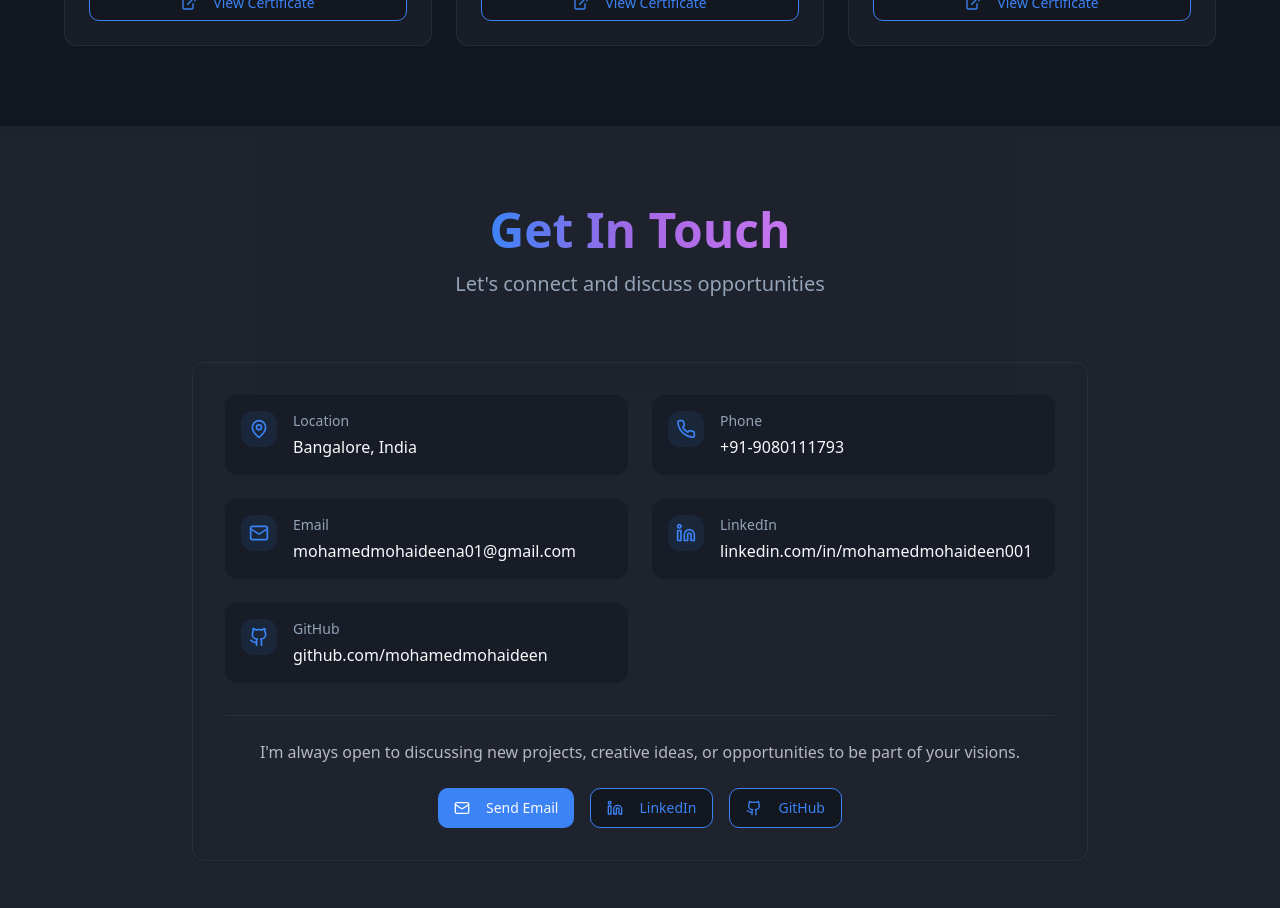
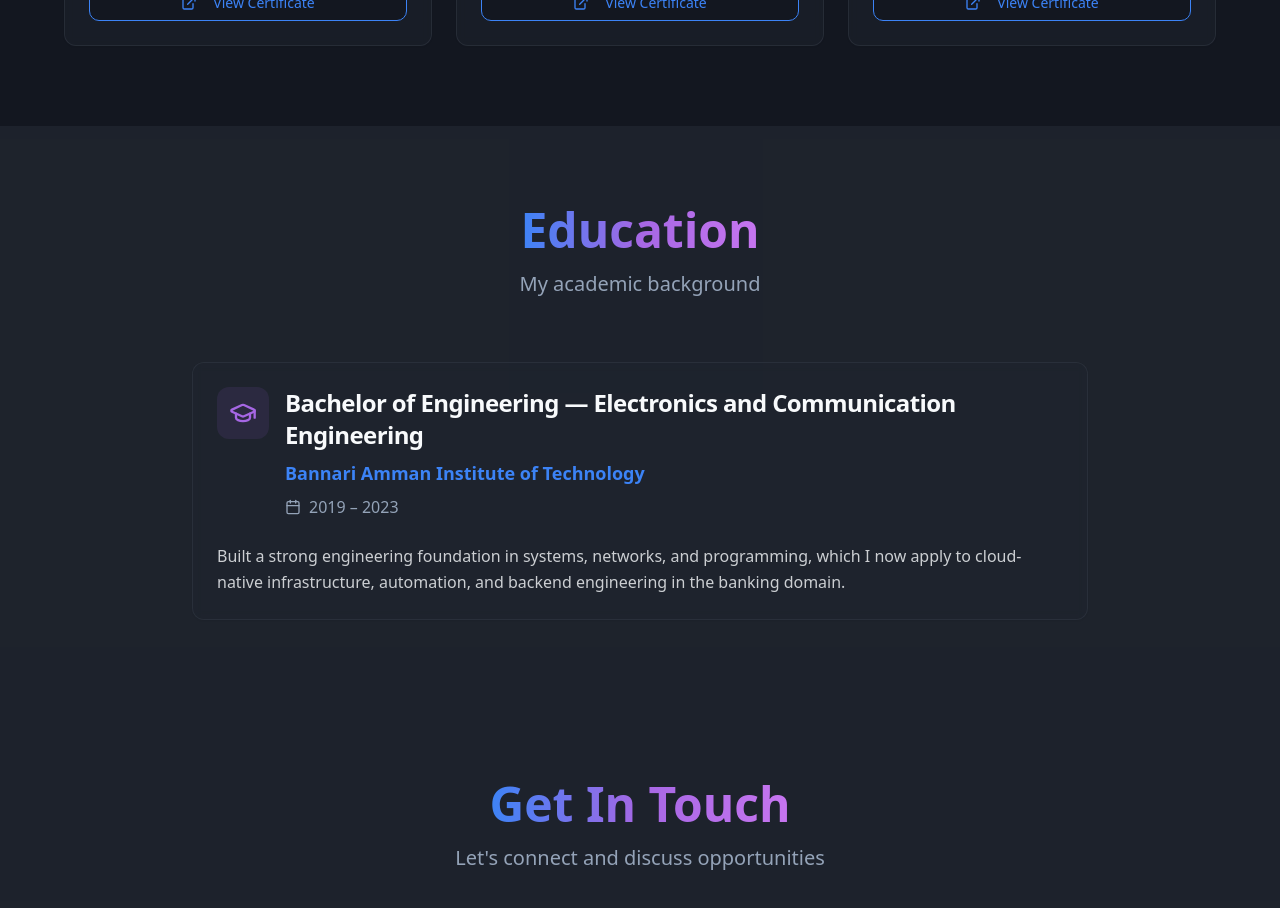
Before and after one commit to mohamedmohaideen/MyPortfolio, a React (Vite) app: page / in a window 1280 px wide. Shown: the part 6720-7628 px from the top of the page. Built offline with nearby package versions, Linux system fonts and the light colour scheme; the HTML template or start-up script is replaced by a standard one.

Commit message:
Changes
Co-authored-by: mohamedmohaideen <113794364+mohamedmohaideen@users.noreply.github.com>

```diff
--- a/src/pages/Index.tsx
+++ b/src/pages/Index.tsx
@@ -5,6 +5,7 @@ import Skills from "@/components/Skills";
 import Experience from "@/components/Experience";
 import Projects from "@/components/Projects";
 import Certifications from "@/components/Certifications";
+import Education from "@/components/Education";
 import Contact from "@/components/Contact";
 import Footer from "@/components/Footer";
 
@@ -18,6 +19,7 @@ const Index = () => {
       <Experience />
       <Projects />
       <Certifications />
+      <Education />
       <Contact />
       <Footer />
     </div>
```
